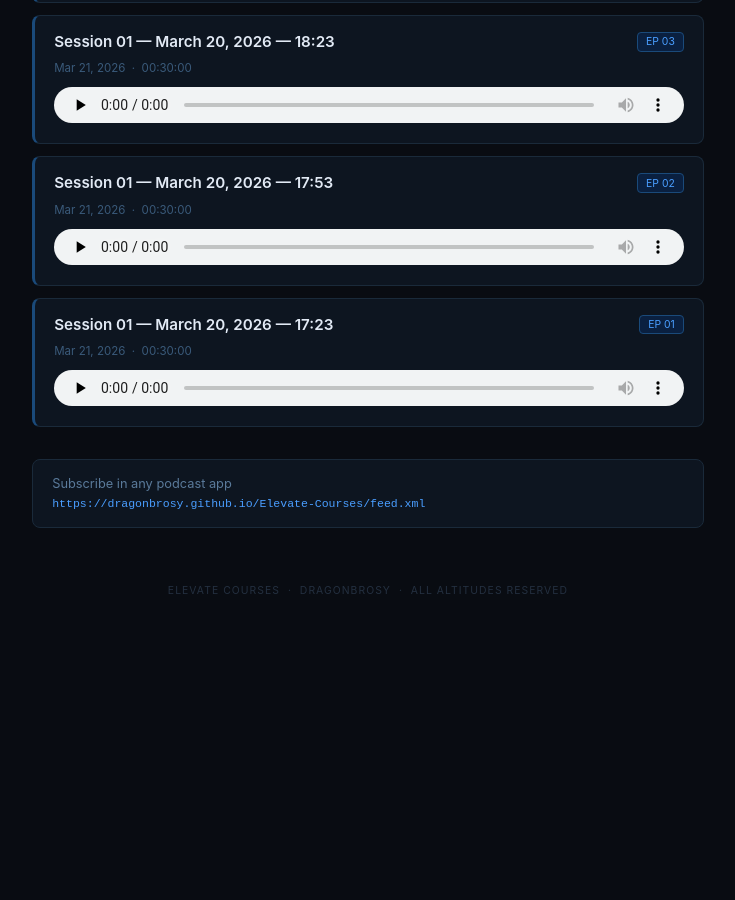
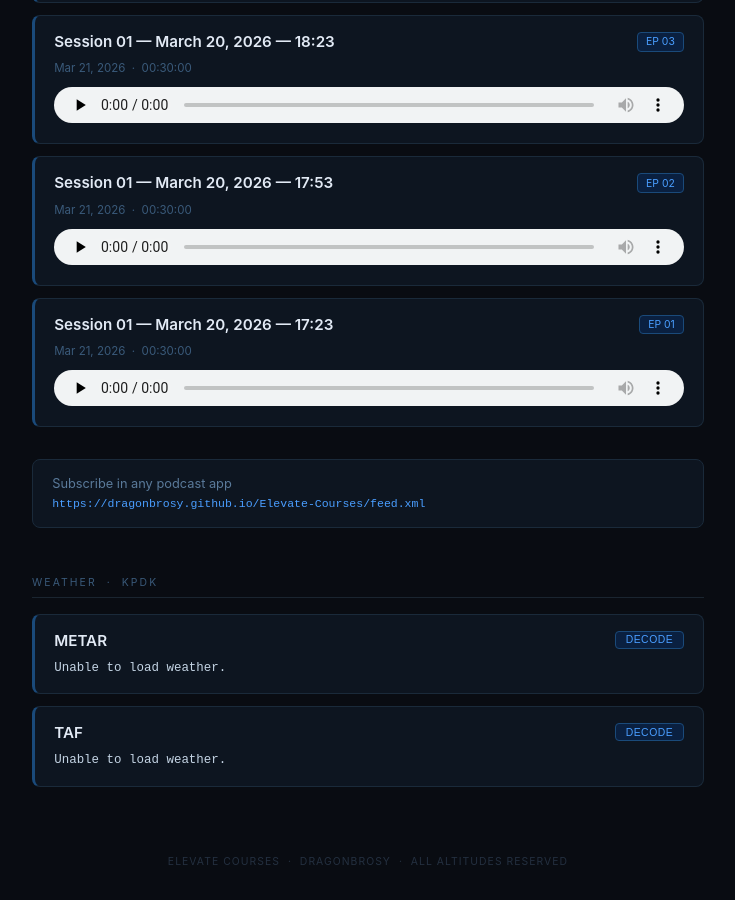
Before and after one commit to DragonBroSY/Elevate-Courses, a Jekyll site: the page docs/index.html, which Jekyll copies as it is, in a window 1280 px wide and 900 px high, scrolled down 629 px. Shown: the whole window, without its empty margins (272-1007 px from the left). Built offline with Jekyll 4.4.1, drawn with Linux system fonts in a browser that asks for light colours; before the commit the page ends 1258 px from its top, so only the background shows below that; part of the change alters nothing that is shown.

Commit message:
homepage: add live METAR/TAF widget for KPDK with decode button
Co-Authored-By: Claude Sonnet 4.6 <noreply@anthropic.com>

```diff
--- a/docs/index.html
+++ b/docs/index.html
@@ -213,6 +213,29 @@
     </div>
   </div>
 
+  <!-- METAR / TAF -->
+  <div class="main" style="margin-top:0; padding-top:0;">
+    <div class="section-label" style="margin-top:1.5rem;">Weather &nbsp;·&nbsp; KPDK</div>
+
+    <div class="episode" style="margin-bottom:0.75rem;">
+      <div class="ep-header" style="margin-bottom:0.5rem;">
+        <div class="ep-title">METAR</div>
+        <button onclick="toggleDecode('metar')" style="font-size:0.65rem;background:#0a2040;color:#4a9eff;border:1px solid #1a4a7a;border-radius:4px;padding:0.15rem 0.6rem;cursor:pointer;letter-spacing:0.05em;">DECODE</button>
+      </div>
+      <div id="metar-raw" style="font-family:monospace;font-size:0.78rem;color:#c4d4e4;line-height:1.5;">Loading...</div>
+      <div id="metar-decoded" style="display:none;margin-top:0.75rem;"></div>
+    </div>
+
+    <div class="episode">
+      <div class="ep-header" style="margin-bottom:0.5rem;">
+        <div class="ep-title">TAF</div>
+        <button onclick="toggleDecode('taf')" style="font-size:0.65rem;background:#0a2040;color:#4a9eff;border:1px solid #1a4a7a;border-radius:4px;padding:0.15rem 0.6rem;cursor:pointer;letter-spacing:0.05em;">DECODE</button>
+      </div>
+      <div id="taf-raw" style="font-family:monospace;font-size:0.78rem;color:#c4d4e4;line-height:1.5;">Loading...</div>
+      <div id="taf-decoded" style="display:none;margin-top:0.75rem;"></div>
+    </div>
+  </div>
+
   <footer>ELEVATE COURSES &nbsp;·&nbsp; DRAGONBROSY &nbsp;·&nbsp; ALL ALTITUDES RESERVED</footer>
 
   <script>
@@ -280,6 +303,94 @@
     }
 
     loadFeed();
+    loadWeather();
+
+    async function loadWeather() {
+      const BASE = "https://aviationweather.gov/api/data";
+      try {
+        const [mRes, tRes] = await Promise.all([
+          fetch(`${BASE}/metar?ids=KPDK&format=json`),
+          fetch(`${BASE}/taf?ids=KPDK&format=json`)
+        ]);
+        const [mData, tData] = await Promise.all([mRes.json(), tRes.json()]);
+
+        // METAR
+        const m = mData[0];
+        document.getElementById("metar-raw").textContent = m?.rawOb || "N/A";
+        if (m) document.getElementById("metar-decoded").innerHTML = decodeMETAR(m);
+
+        // TAF
+        const t = tData[0];
+        document.getElementById("taf-raw").textContent = t?.rawTAF?.replace(/\n/g, " ") || "N/A";
+        if (t) document.getElementById("taf-decoded").innerHTML = decodeTAF(t);
+
+      } catch(e) {
+        document.getElementById("metar-raw").textContent = "Unable to load weather.";
+        document.getElementById("taf-raw").textContent = "Unable to load weather.";
+      }
+    }
+
+    function toggleDecode(type) {
+      const el = document.getElementById(`${type}-decoded`);
+      el.style.display = el.style.display === "none" ? "block" : "none";
+    }
+
+    function row(label, value) {
+      return `<div style="display:flex;gap:0.75rem;padding:0.2rem 0;border-bottom:1px solid #1a2530;font-size:0.78rem;">
+        <span style="color:#3a5a7a;min-width:130px;">${label}</span>
+        <span style="color:#c4d4e4;">${value}</span>
+      </div>`;
+    }
+
+    function flightCategory(cat) {
+      const colors = { VFR:"#2ecc71", MVFR:"#3498db", IFR:"#e74c3c", LIFR:"#9b59b6" };
+      return `<span style="color:${colors[cat]||'#c4d4e4'};font-weight:600;">${cat}</span>`;
+    }
+
+    function decodeMETAR(m) {
+      const wdir = m.wdir === 0 ? "Calm" : `${m.wdir}°`;
+      const wspd = m.wspd != null ? `${m.wspd} kt${m.wgst ? ` gusting ${m.wgst} kt` : ""}` : "—";
+      const clouds = (m.clouds || []).map(c =>
+        `${skyCondition(c.cover)} at ${(c.base * 100).toLocaleString()} ft`
+      ).join(", ") || "Clear";
+      const obs = m.wxString || "None";
+      const altHg = m.altim ? (m.altim / 33.8639).toFixed(2) : "—";
+
+      return [
+        row("Flight Category", m.fltcat ? flightCategory(m.fltcat) : "—"),
+        row("Time (Z)", m.reportTime || "—"),
+        row("Wind", `${wdir} at ${wspd}`),
+        row("Visibility", m.visib != null ? `${m.visib} SM` : "—"),
+        row("Weather", obs),
+        row("Sky", clouds),
+        row("Temperature", m.temp != null ? `${m.temp}°C / ${Math.round(m.temp*9/5+32)}°F` : "—"),
+        row("Dewpoint", m.dewp != null ? `${m.dewp}°C` : "—"),
+        row("Altimeter", `${altHg} inHg`),
+      ].join("");
+    }
+
+    function decodeTAF(t) {
+      const lines = (t.fcsts || []).map(f => {
+        const wdir = f.wdir === 0 ? "Calm" : `${f.wdir}°`;
+        const wspd = f.wspd != null ? `${f.wspd} kt${f.wgst ? ` gusting ${f.wgst} kt` : ""}` : "—";
+        const clouds = (f.clouds || []).map(c =>
+          `${skyCondition(c.cover)} at ${(c.base * 100).toLocaleString()} ft`
+        ).join(", ") || "Clear";
+        const timeFrom = f.timeFrom ? new Date(f.timeFrom).toUTCString().slice(5,22) + "Z" : "";
+        return `<div style="padding:0.4rem 0;border-bottom:1px solid #1a2530;font-size:0.78rem;">
+          <div style="color:#4a9eff;margin-bottom:0.2rem;">${timeFrom} ${f.fcstType||""}</div>
+          ${row("Wind", `${wdir} at ${wspd}`)}
+          ${row("Visibility", f.visib != null ? `${f.visib} SM` : "—")}
+          ${row("Weather", f.wxString || "None")}
+          ${row("Sky", clouds)}
+        </div>`;
+      });
+      return lines.join("") || "No forecast periods available.";
+    }
+
+    function skyCondition(code) {
+      return { SKC:"Clear", CLR:"Clear", FEW:"Few", SCT:"Scattered", BKN:"Broken", OVC:"Overcast", VV:"Vertical Visibility" }[code] || code;
+    }
   </script>
 </body>
 </html>
```
